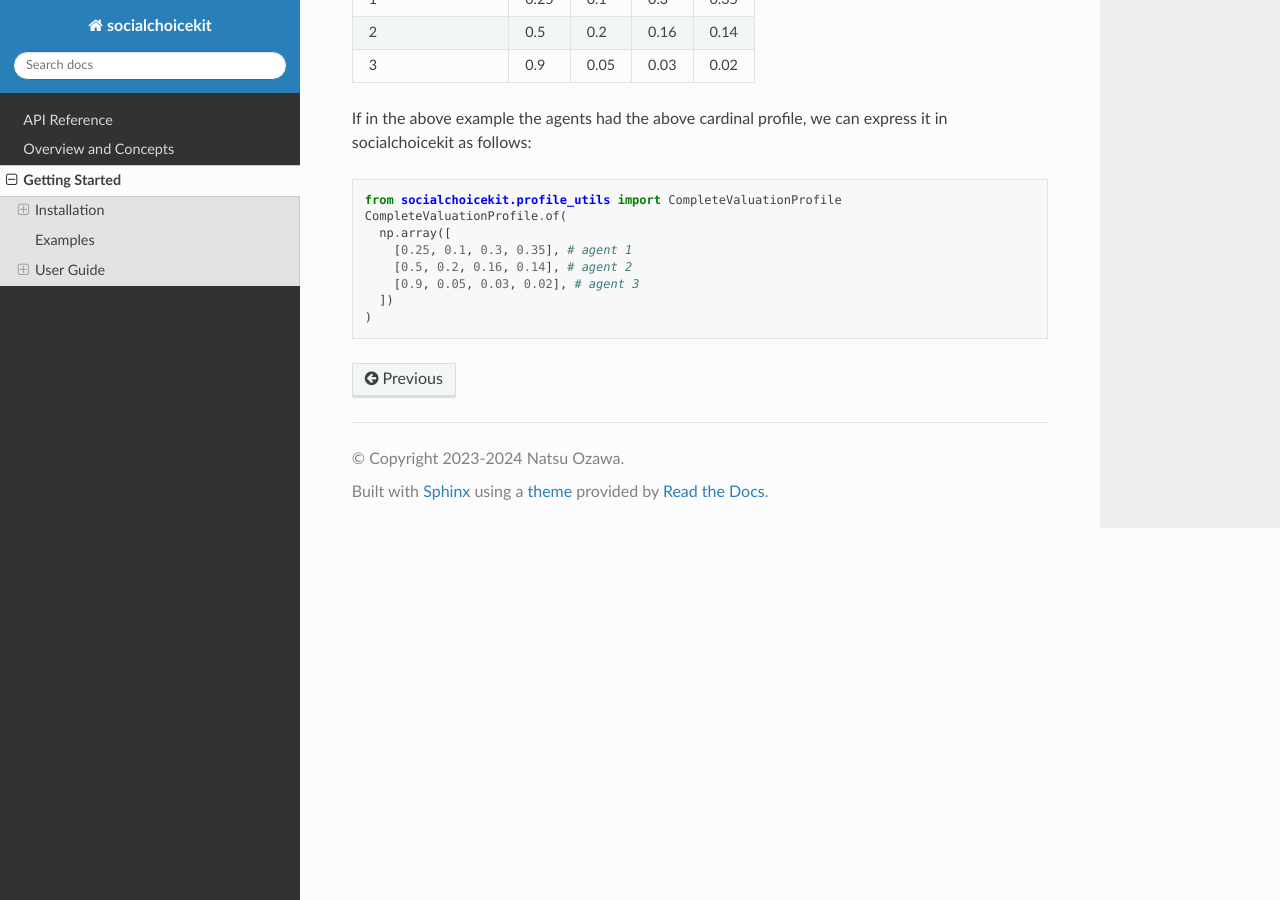
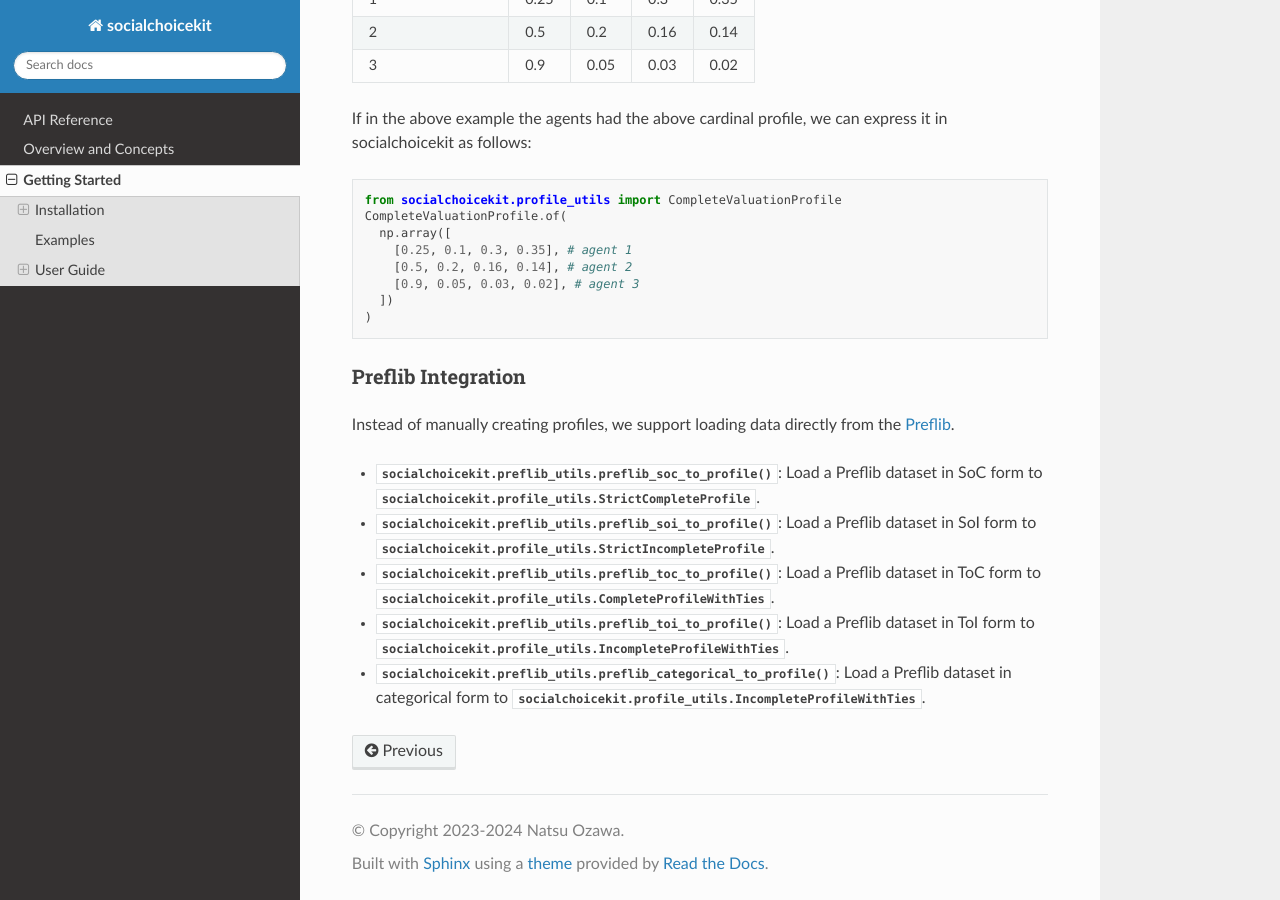
Before and after one commit to natsuozawa/socialchoicekit, a Sphinx documentation site: the page built from docs/getting_started.rst, in a window 1280 px wide and 900 px high, scrolled down 2063 px. Built offline with Sphinx 7.4.7 and the Read the Docs theme 2.0.0, drawn with Linux system fonts in a browser that asks for light colours.

Commit message:
Add preflib integration explanation

```diff
--- a/docs/getting_started.rst
+++ b/docs/getting_started.rst
@@ -103,3 +103,14 @@ If in the above example the agents had the above cardinal profile, we can expres
       [0.9, 0.05, 0.03, 0.02], # agent 3
     ])
   )
+
+Preflib Integration
+^^^^^^^^^^^^^^^^^^^
+
+Instead of manually creating profiles, we support loading data directly from the `Preflib <https://preflib.github.io/>`_.
+
+- :func:`socialchoicekit.preflib_utils.preflib_soc_to_profile`: Load a Preflib dataset in SoC form to :class:`socialchoicekit.profile_utils.StrictCompleteProfile`.
+- :func:`socialchoicekit.preflib_utils.preflib_soi_to_profile`: Load a Preflib dataset in SoI form to :class:`socialchoicekit.profile_utils.StrictIncompleteProfile`.
+- :func:`socialchoicekit.preflib_utils.preflib_toc_to_profile`: Load a Preflib dataset in ToC form to :class:`socialchoicekit.profile_utils.CompleteProfileWithTies`.
+- :func:`socialchoicekit.preflib_utils.preflib_toi_to_profile`: Load a Preflib dataset in ToI form to :class:`socialchoicekit.profile_utils.IncompleteProfileWithTies`.
+- :func:`socialchoicekit.preflib_utils.preflib_categorical_to_profile`: Load a Preflib dataset in categorical form to :class:`socialchoicekit.profile_utils.IncompleteProfileWithTies`.
```
